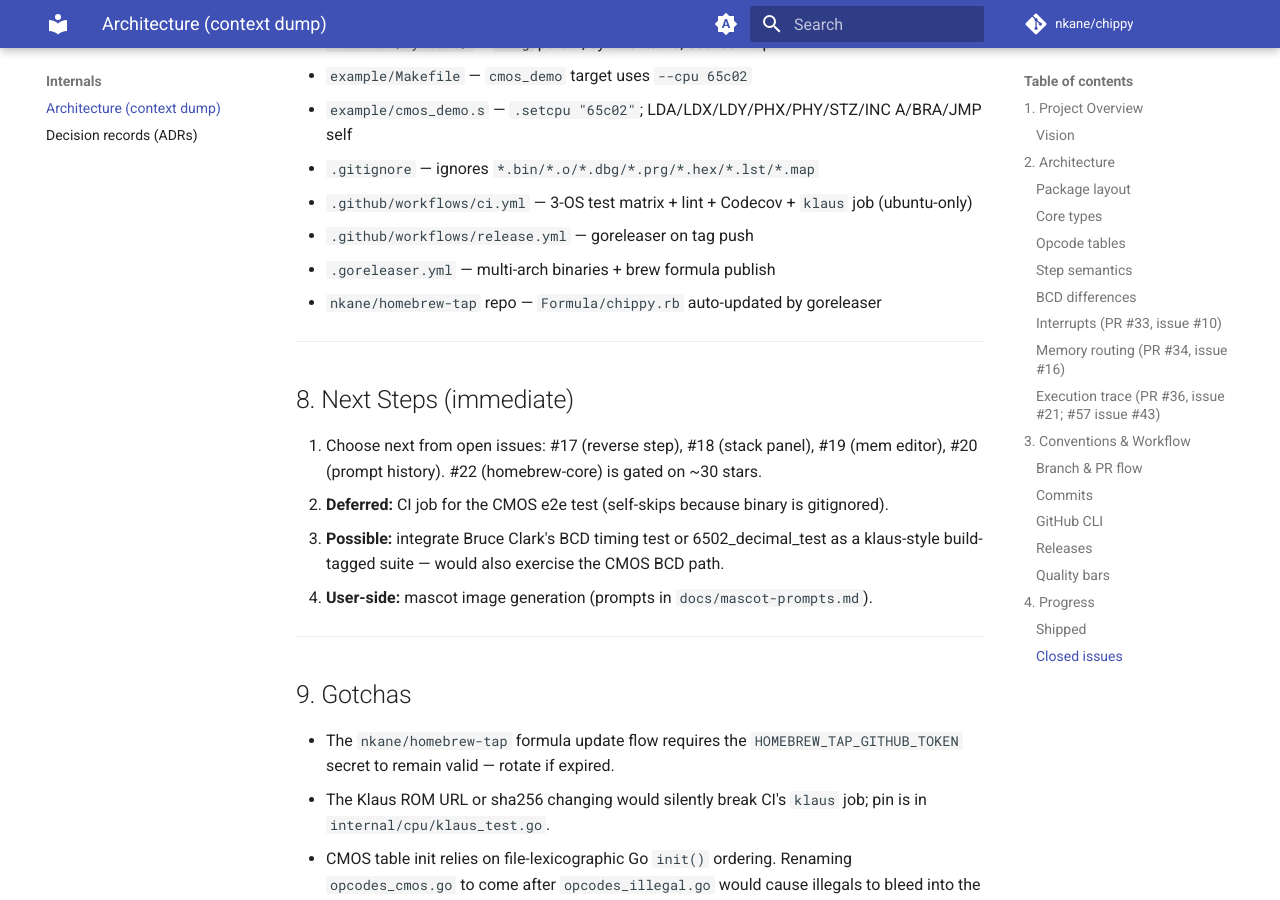
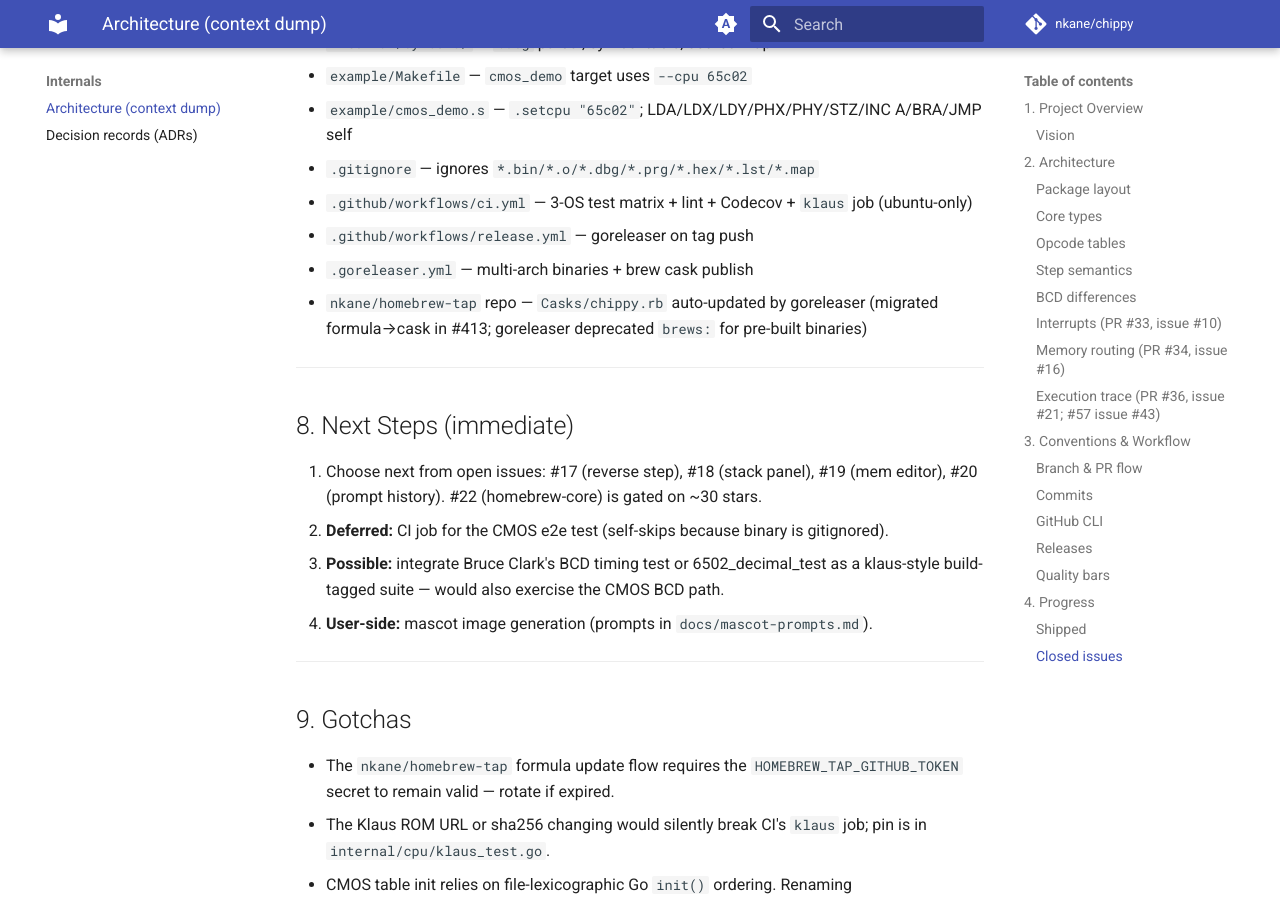
Before and after one commit to nkane/chippy, an MkDocs documentation site: the page built from docs/context.md, in a window 1280 px wide and 900 px high, scrolled down 49161 px. Built offline with MkDocs 1.6.1 and Material for MkDocs 9.7.7, drawn with Linux system fonts in a browser that asks for light colours; comment, search, counter and statistics services are not loaded.

Commit message:
fix(release): migrate goreleaser brews → homebrew_casks (#413) (#443)
goreleaser deprecated `brews:` (formulae) for pre-built binaries in
favour of `homebrew_casks:`. Migrate the chippy tap publish:

- `brews:` → `homebrew_casks:` with `binaries: [chippy]`, `directory: Casks`
- drop `license:` / `test:` (not cask fields)
- add a post-install hook that clears the macOS quarantine xattr
  (`xattr -dr com.apple.quarantine`): the binary is cosign-signed but
  not Apple-notarized, so Gatekeeper would quarantine it otherwise
- release footer + README install: `brew install` → `brew install --cask`
- README Homebrew section is now macOS-only (Linuxbrew has no cask
  support; Linux is covered by deb/rpm/apk + AUR)
- RELEASE.md + context.md notes updated (Formula → Casks)

Validated with `goreleaser check`.

Closes #413

```diff
--- a/docs/context.md
+++ b/docs/context.md
@@ -423,8 +423,8 @@
 - `.gitignore` — ignores `*.bin/*.o/*.dbg/*.prg/*.hex/*.lst/*.map`
 - `.github/workflows/ci.yml` — 3-OS test matrix + lint + Codecov + `klaus` job (ubuntu-only)
 - `.github/workflows/release.yml` — goreleaser on tag push
-- `.goreleaser.yml` — multi-arch binaries + brew formula publish
-- `nkane/homebrew-tap` repo — `Formula/chippy.rb` auto-updated by goreleaser
+- `.goreleaser.yml` — multi-arch binaries + brew cask publish
+- `nkane/homebrew-tap` repo — `Casks/chippy.rb` auto-updated by goreleaser (migrated formula→cask in #413; goreleaser deprecated `brews:` for pre-built binaries)
 
 ---
 
```
Also changed, not shown: .goreleaser.chippy.yml (+15 -8 lines), README.md (+2 -2 lines), docs/RELEASE.md (+1 -1 lines).
